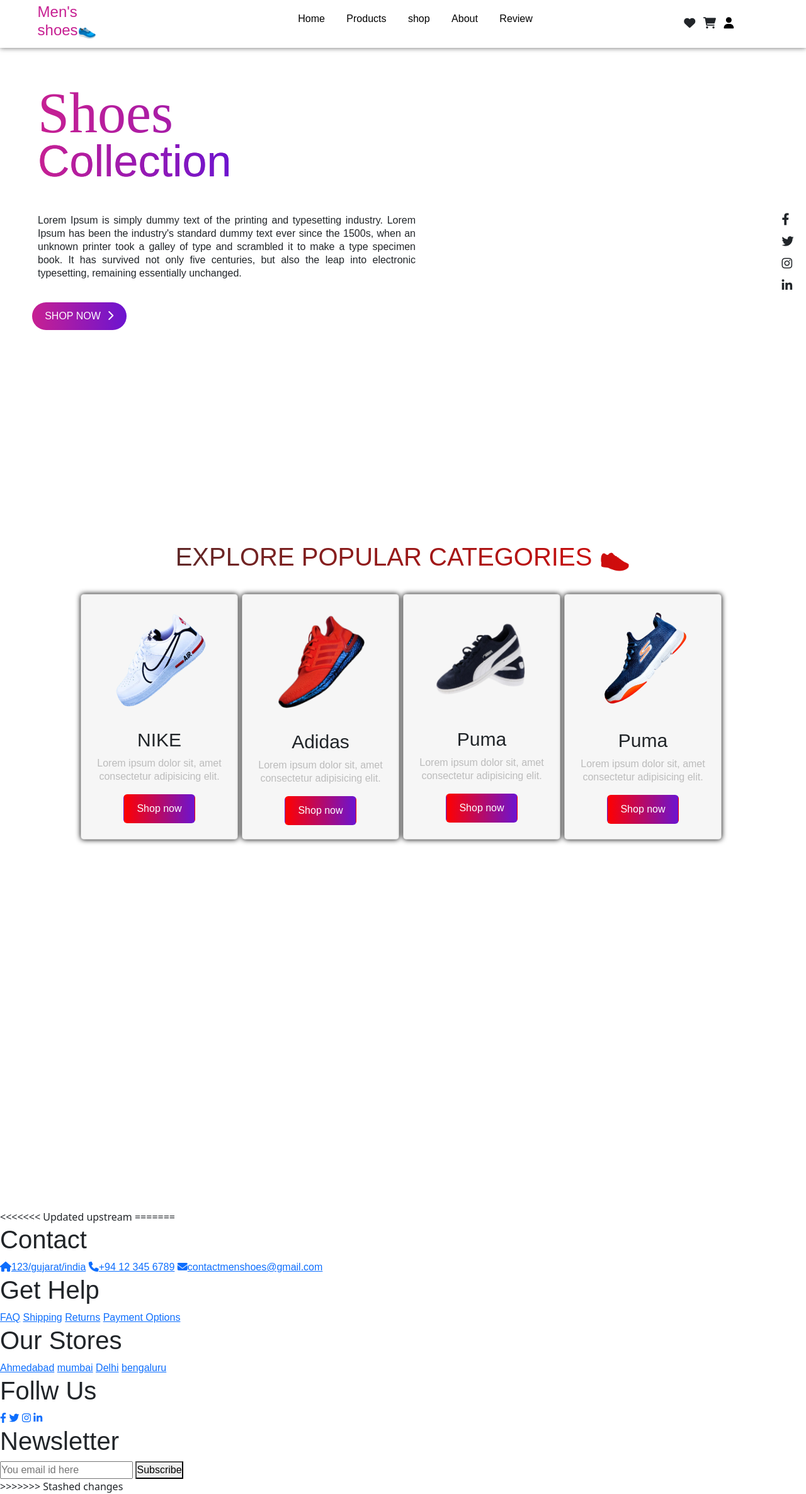
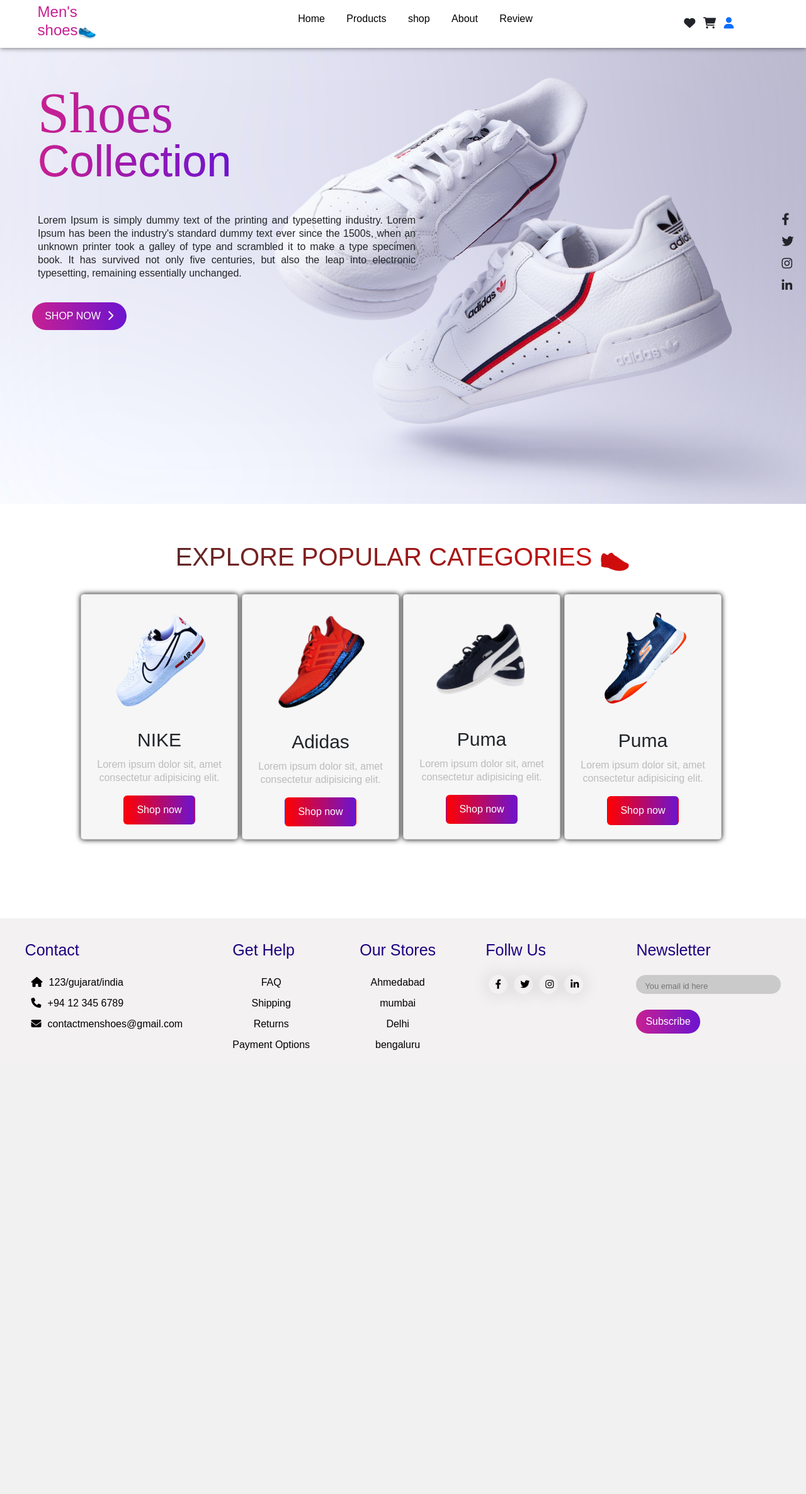
Before and after one commit to yashsuthar00/e-commerce, a PHP site: page / in a window 1280 px wide. Shown: the whole page at 63% size. After the commit the page ends 1667 px from the top, so only its background shows below. Run offline with PHP 8.4, Linux system fonts and the light colour scheme; some libraries are stand-ins or nearby versions.

Commit message:
previous css added

```diff
--- a/index.html
+++ b/index.html
@@ -210,13 +210,7 @@
 
 
 
-<<<<<<< Updated upstream
     <script src="https://cdn.jsdelivr.net/npm/bootstrap@5.3.2/dist/js/bootstrap.bundle.min.js" integrity="sha384-C6RzsynM9kWDrMNeT87bh95OGNyZPhcTNXj1NW7RuBCsyN/o0jlpcV8Qyq46cDfL" crossorigin="anonymous"></script>
-=======
-
-
-
-
 
 
 
@@ -268,10 +262,6 @@
             </div>
         </footer>
 
-
-
-
->>>>>>> Stashed changes
 </body>
 
 <script src="/js/dropdown.js"></script>
--- a/style.css
+++ b/style.css
@@ -26,12 +26,8 @@ html{
 section{
     width: 100%;
     height: 100vh;
-<<<<<<< Updated upstream
-    background-image: url(image/bg-3.png);
-=======
-    background:url(./image/bg-3.svg) fixed center center;
+    background:url(/image/bg-3.png) fixed center center;
     /* background-image: url(/image/bg-3.png); */
->>>>>>> Stashed changes
     background-size: cover;
     background-position: center;
 }
@@ -58,10 +54,6 @@ section nav .logo{
     left: -4%;
 }
 
-/* section nav .logo span{
-    color: #6c14d0;
-    text-decoration: underline;
-} */
 
 section nav ul{
     list-style: none;
@@ -97,11 +89,6 @@ section nav .icons i{
 section nav .icons i:hover{
     color: #c72092;
     transform: scale(1.3);
-}
-
-section .icons a{
-    text-decoration: none;
-    color: black;
 }
 
 section .main .main_content{
@@ -185,8 +172,8 @@ section .main .button:hover i{
 /* products caterigies */
 
 .products{
+    margin-bottom: 100px;
     width: 100%;
-    height: 140vh;
     padding: 25px 0;
 }
 
@@ -286,3 +273,306 @@ section .main .button:hover i{
     background: linear-gradient(to right, red , #6c14d0);
     color: white;
 }
+
+/* product catogery completed here */
+
+.text{
+    width: 80%;
+    height: auto;
+}
+
+.text h1{
+    font-size: 70px;
+    line-height: 70px;
+    font-family: pyxidium quick;
+    color: black;
+    margin: 50px 0 100px 150px;
+}
+
+div.text h1 span{
+    font-size: 90px;
+    text-transform: uppercase;
+}
+
+
+
+
+
+
+
+
+
+
+
+/* About */
+
+.about{
+    width: 100%;
+    height: auto;
+    padding: 35px 0;
+    background-color: #EFEFEF;
+    margin: 20px 0 20px;
+}
+
+.about h1{
+    font-size: 60px;
+    margin-top: 20px;
+    display: flex;
+    align-items: center;
+    justify-content: center;
+    text-transform: uppercase;
+}
+
+.about .about_main .about_text{
+    margin-top: 45px;
+    display: flex;
+    justify-content: center;
+}
+
+.about .about_main .about_text p{
+    line-height: 22px;
+    width: 70%;
+    text-align: justify;
+    padding: 25px 30px;
+    border: 2px solid black;
+    border-radius: 20px;
+    box-shadow: 0 0 8px black;
+}
+
+
+
+/* feedback */
+.feedback-main{
+    width: 100%;
+    height: auto;
+    padding: 35px 0;
+    /* margin: 20px 0 120px; */
+}
+
+.feedback-main h1{
+    font-size: 60px;
+    margin: 0px 0 50px 0;
+    display: flex;
+    align-items: center;
+    justify-content: center;
+    text-transform: uppercase;
+}
+
+.feedback{
+    display: inline-flex;
+    justify-content: space-evenly;
+    width: 100%;
+}
+
+.feedback-section {
+    width: 600px;
+    margin-left: 50px;
+    /* max-width: 600px; */
+    /* margin: 0 auto; */
+    padding: 20px;
+}
+
+h2 {
+    font-size: 24px;
+    margin-bottom: 10px;
+}
+
+form {
+    display: flex;
+    flex-direction: column;
+}
+
+label {
+    font-weight: bold;
+    margin-top: 10px;
+}
+
+input,textarea {
+    margin-bottom: 15px;
+    padding: 10px;
+    border-radius: 5px;
+}
+
+button {
+    background-color: #333;
+    color: #fff;
+    padding: 10px;
+    border: none;
+    cursor: pointer;
+}
+
+button:hover {
+    background-color: #555;
+}
+
+#feedback-message {
+    margin-top: 20px;
+    font-weight: bold;
+}
+
+.about_map iframe{
+    border-radius: 10px;
+}
+
+
+
+
+
+
+
+
+
+
+
+
+
+
+
+
+
+
+
+
+
+
+
+
+
+
+
+
+
+
+
+
+
+
+
+
+
+
+
+
+
+
+
+
+/* footer */
+
+*Footer*/
+
+footer{
+    width: 100%;
+}
+
+footer .footer_main{
+    width: 100%;
+    background: #f3f1f1;
+    display: flex;
+    justify-content: space-around;
+}
+
+footer .footer_main .tag{
+    margin: 10px 0;
+}
+
+footer .footer_main .tag .center{
+    text-align: center;
+}
+
+footer .footer_main .tag h1{
+    font-size: 25px;
+    margin: 25px 0;
+    color: #1c0080;
+}
+
+footer .footer_main .tag a{
+    display: block;
+    color: black;
+    text-decoration: none;
+    margin: 9px 0;
+}
+
+footer .footer_main .tag a i{
+    padding: 0 10px;
+    transition: 0.3;
+}
+
+footer .footer_main .tag a i:hover{
+    color: #c72092;
+}
+
+footer .footer_main .tag .social_link{
+    display: flex;
+}
+
+footer .footer_main .tag .social_link a{
+    width: 30px;
+    height: 30px;
+    border-radius: 50%;
+    text-align: center;
+    text-decoration: none;
+    color: black;
+    box-shadow: 0 0 20px 10px rgba(0,0,0,0.05);
+    position: relative;
+    margin: 0 5px;
+    z-index: 10;
+    overflow: hidden;
+}
+
+footer .footer_main .tag .social_link a .fa-brands{
+    font-size: 15px;
+    line-height: 30px;
+    z-index: 10;
+    position: relative;
+    transition: 0.5s;
+}
+
+footer .footer_main .tag .social_link a:hover i{
+    color: white;
+}
+
+footer .footer_main .tag .social_link a::after{
+    content: '';
+    width: 100%;
+    height: 100%;
+    top: 0;
+    left: -90px;
+    background: linear-gradient(-45deg, #c72092 , #6c14d0);
+    position: absolute;
+    z-index: -10;
+    transition: 0.5s;
+}
+
+footer .footer_main .tag .social_link a:hover::after{
+    left: 0;
+}
+
+footer .footer_main .tag .search_bar{
+    width: 230px;
+    height: 30px;
+    background: rgb(202, 202, 202);
+    border-radius: 25px;
+}
+
+footer .footer_main .tag .search_bar input{
+    width: 200px;
+    padding: 2px 0;
+    position: relative;
+    top: 17%;
+    left: 6%;
+    border: none;
+    background: none;
+    outline: none;
+    font-size: 13px;
+}
+
+footer .footer_main .tag .search_bar button{
+    padding: 7px 15px;
+    background: linear-gradient(to right, #c72092 , #6c14d0);
+    border: none;
+    margin-top: 15px;
+    border-radius: 25px;
+    color: white;
+    cursor: pointer;
+}
```
